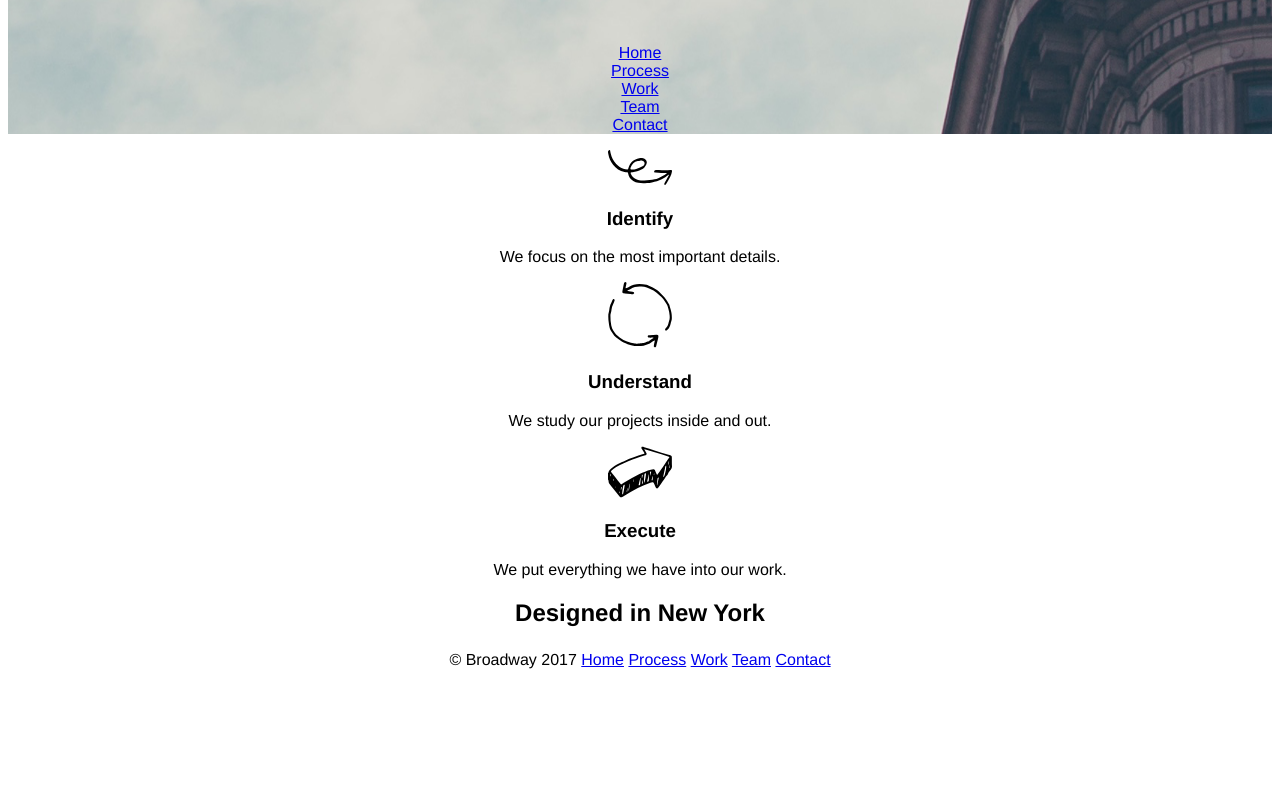
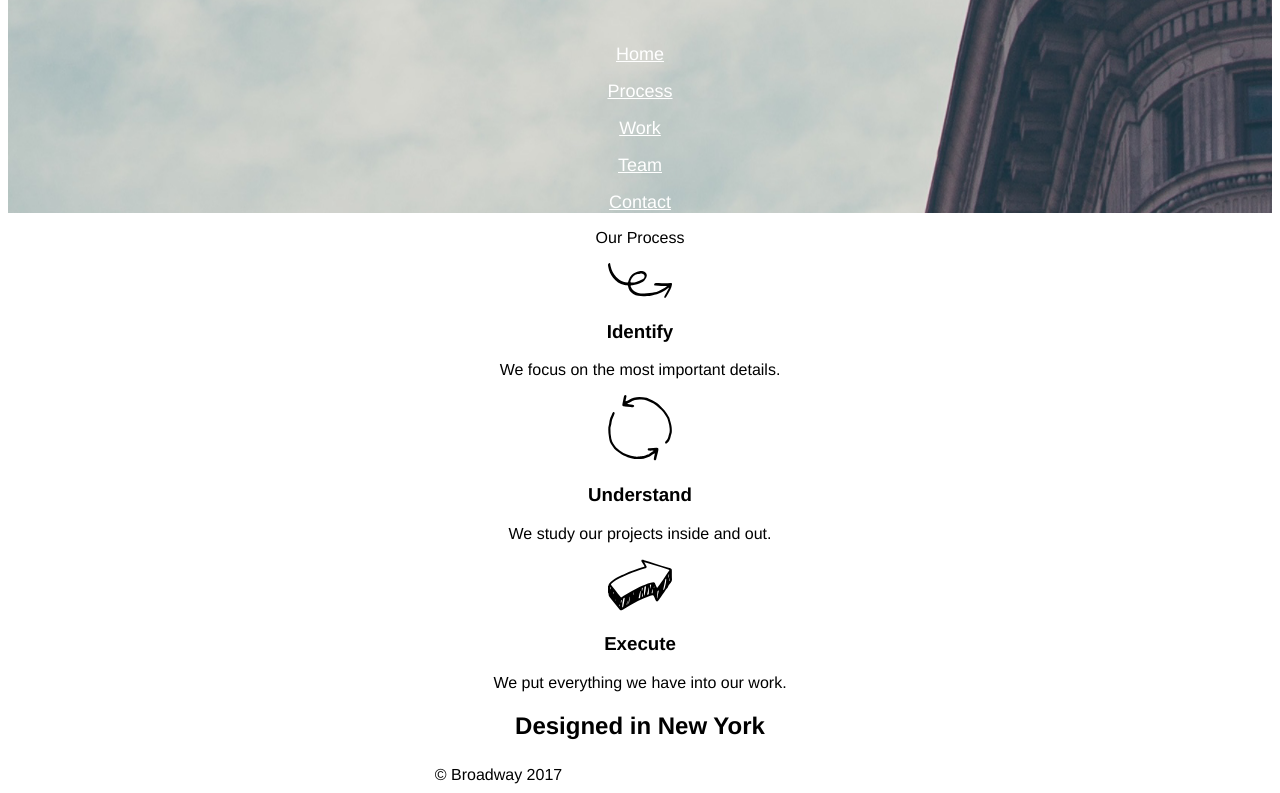
Before and after one commit to zalidane/Broadway, a plain HTML site: page index.html in a window 1280 px wide. Shown: the part 130-923 px from the top of the page. Before the commit the page ends 807 px from the top, so only its background shows below. Drawn offline with Linux system fonts and the light colour scheme.

Commit message:
Add nav styling

```diff
--- a/index.html
+++ b/index.html
@@ -9,14 +9,25 @@
     <div class="heading">
       <h1>Broadway Design</h1>
       <nav>
-        <a href="index.html">Home</a><br />
-        <a href="index.html">Process</a><br />
-        <a href="index.html">Work</a><br />
-        <a href="index.html">Team</a><br />
-        <a href="index.html">Contact</a><br />
+        <p>
+          <a href="index.html">Home</a><br />
+        </p>
+        <p>
+          <a href="index.html">Process</a><br />
+        </p>
+        <p>
+          <a href="index.html">Work</a><br />
+        </p>
+        <p>
+          <a href="index.html">Team</a><br />
+        </p>
+        <p>
+          <a href="index.html">Contact</a><br />
+        </p>
       </nav>
     </div>
     <div class="process">
+      <span class="">Our Process</span>
       <div id="identify" class="">
         <p><img src="resources/identify.svg" /></p>
         <h3>Identify</h3>
--- a/resources/css/styles.css
+++ b/resources/css/styles.css
@@ -12,3 +12,8 @@ body{
   font-weight: bold;
   color: white;
 }
+
+a{
+  font-size: 18px;
+  color: white;
+}
```
